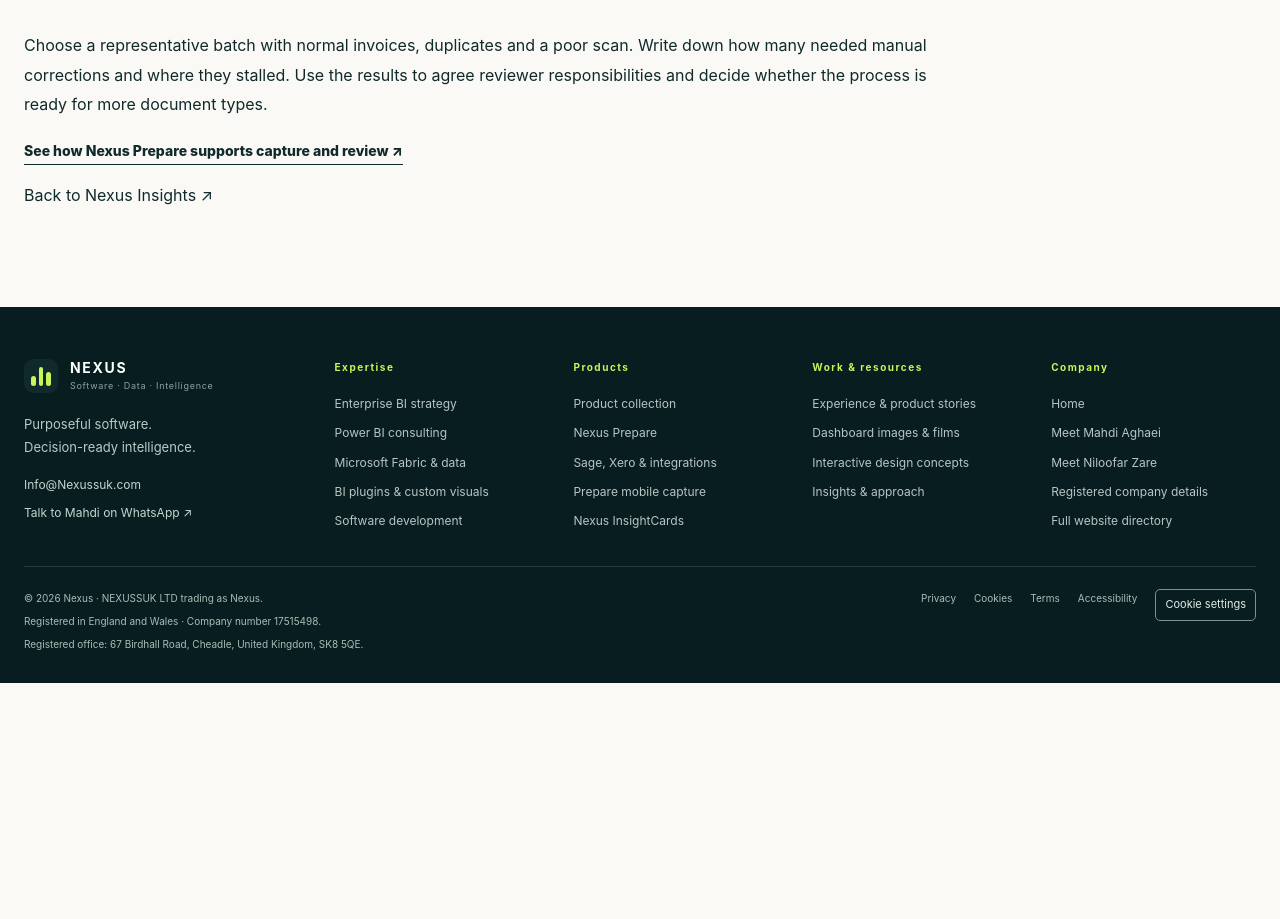
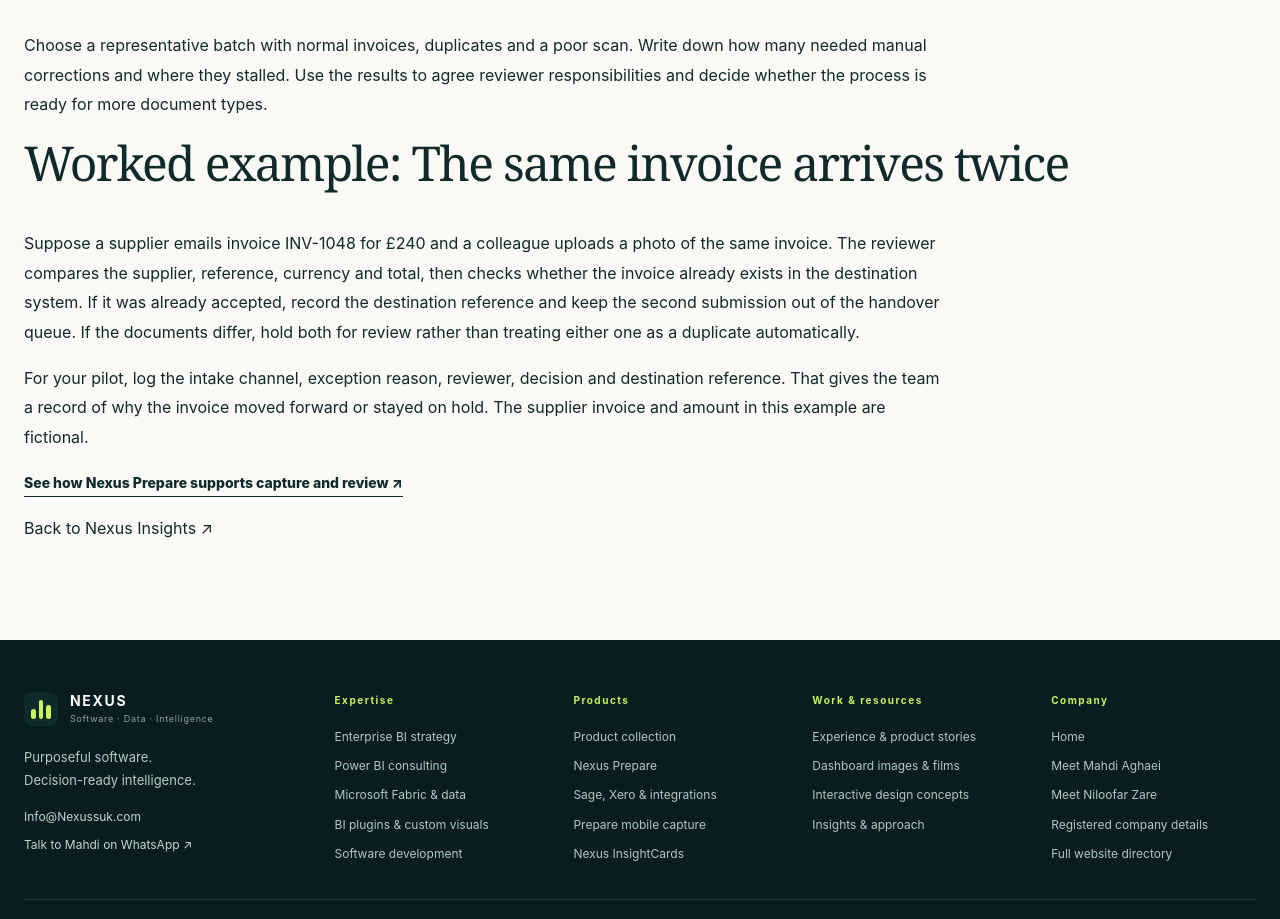
Before and after one commit to engmahdiaghaei-ai/nexussuk.com, a plain HTML site: page invoice-capture-review-guide.html in a window 1280 px wide. Shown: the part 1720-2639 px from the top of the page. Before the commit the page ends 2403 px from the top, so only its background shows below. Drawn offline with Linux system fonts and the light colour scheme.

Commit message:
Add worked examples to Nexus practical guides

```diff
--- a/invoice-capture-review-guide.html
+++ b/invoice-capture-review-guide.html
@@ -120,6 +120,9 @@
 <p>Mark the record as complete only when the intended destination accepts it. Record the resulting reference where available. If the result is unclear, check the destination before retrying; a retry is not evidence that the first attempt failed.</p>
 <h2>5. Run a small pilot before expanding</h2>
 <p>Choose a representative batch with normal invoices, duplicates and a poor scan. Write down how many needed manual corrections and where they stalled. Use the results to agree reviewer responsibilities and decide whether the process is ready for more document types.</p>
+<h2>Worked example: The same invoice arrives twice</h2>
+<p>Suppose a supplier emails invoice INV-1048 for £240 and a colleague uploads a photo of the same invoice. The reviewer compares the supplier, reference, currency and total, then checks whether the invoice already exists in the destination system. If it was already accepted, record the destination reference and keep the second submission out of the handover queue. If the documents differ, hold both for review rather than treating either one as a duplicate automatically.</p>
+<p>For your pilot, log the intake channel, exception reason, reviewer, decision and destination reference. That gives the team a record of why the invoice moved forward or stayed on hold. The supplier invoice and amount in this example are fictional.</p>
 <p><a class="text-link" href="nexus-prepare.html">See how Nexus Prepare supports capture and review ↗</a></p>
 <p><a href="insights.html">Back to Nexus Insights ↗</a></p>
 </article>
```
Also changed, not shown: power-bi-report-performance-guide.html (+3 -0 lines).
